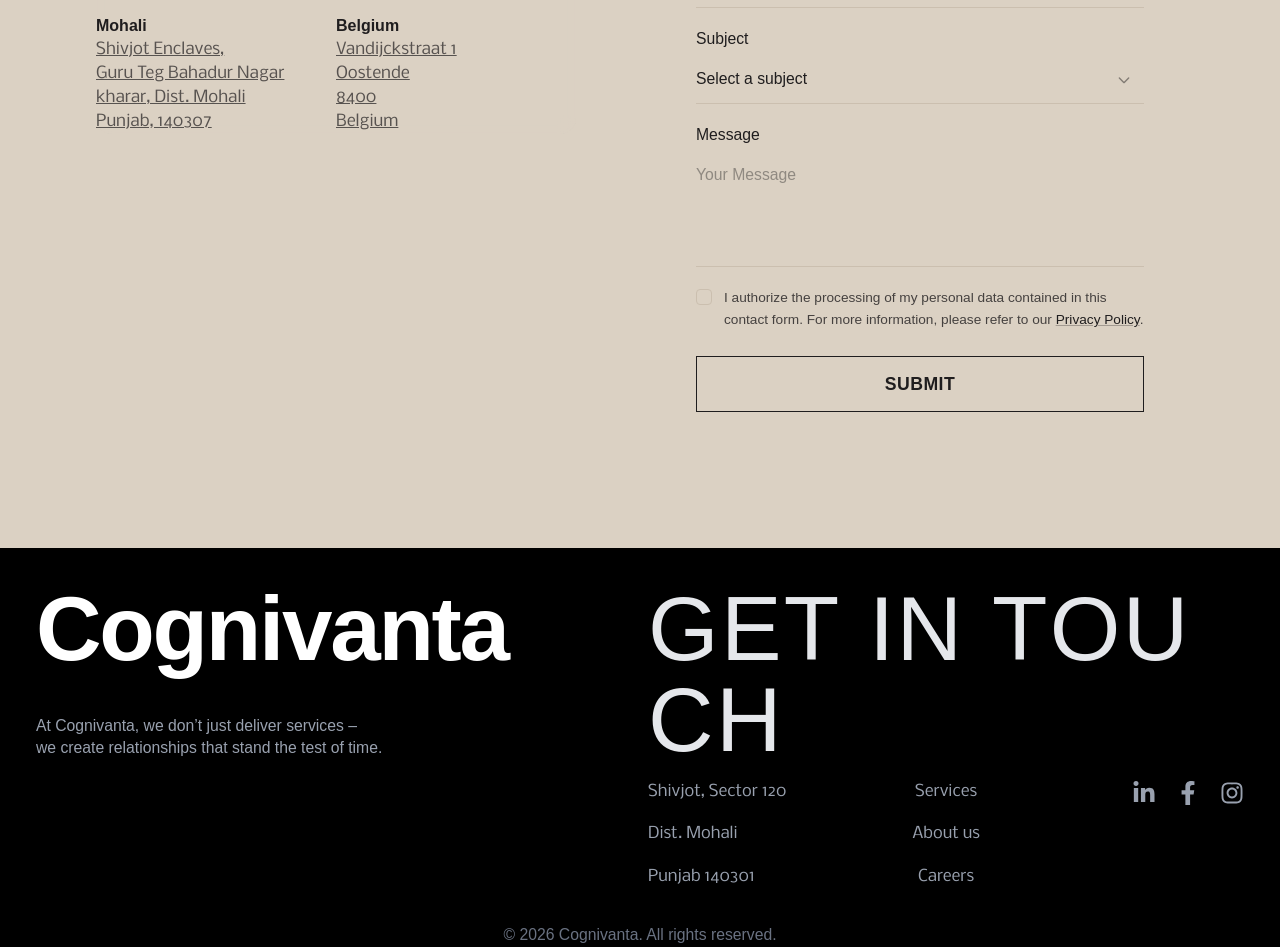
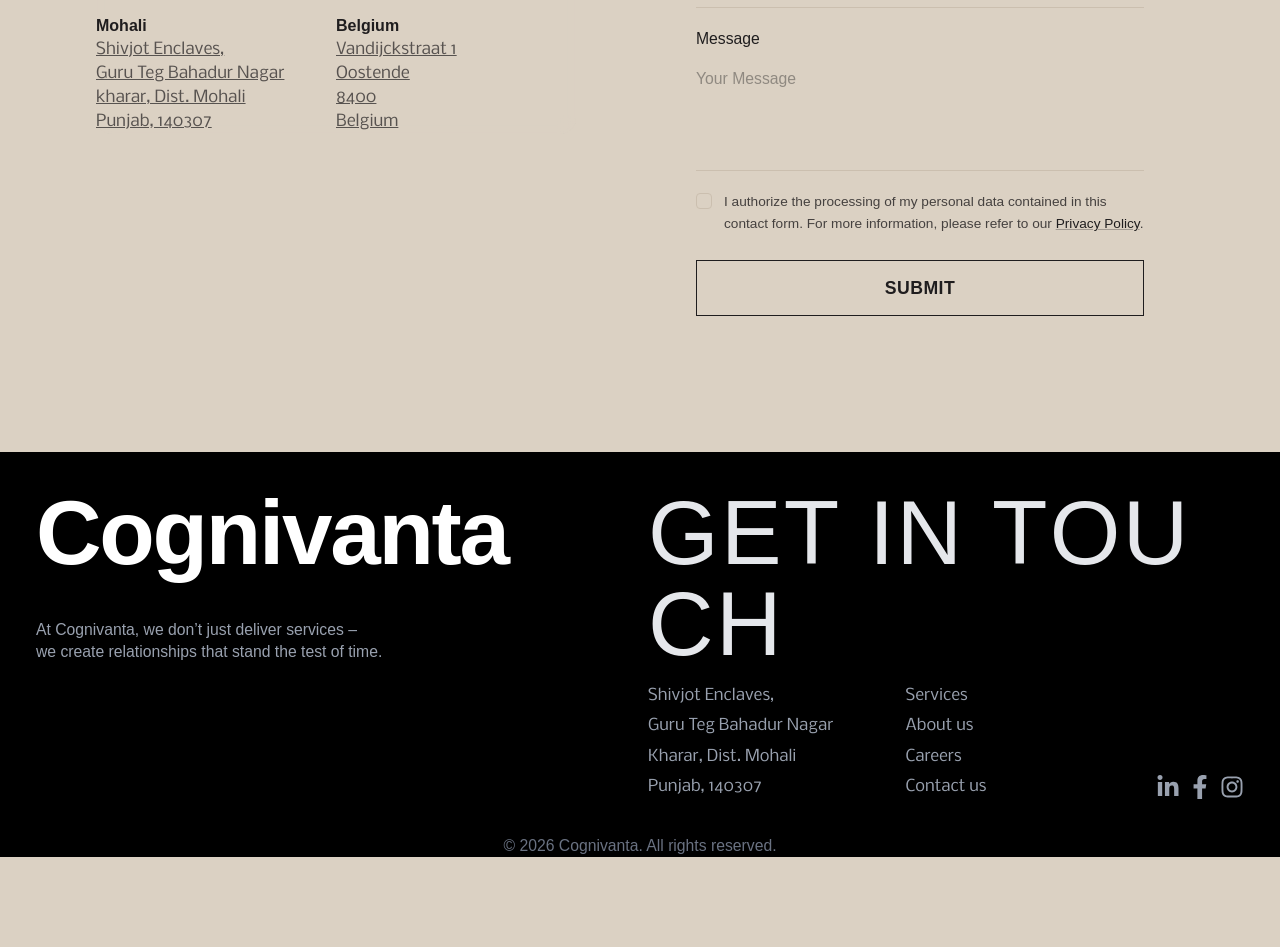
Before and after one commit to cognivanta/Website, a React (Vite) app: page /contact in a window 1280 px wide. Shown: the part 500-1447 px from the top of the page. After the commit the page ends 1357 px from the top, so only its background shows below. Built offline with nearby package versions, Linux system fonts and the light colour scheme.

Commit message:
remove subject from contact form

```diff
--- a/src/components/sections/home/ExpertiseSection.tsx
+++ b/src/components/sections/home/ExpertiseSection.tsx
@@ -92,7 +92,7 @@ const ServicesScroll: React.FC = () => {
             ))}
           </div>
           {/* Get In Touch Button */}
-          <div onClick={() => navigate('/contact?subject=Business Enquiry')} className='cursor-pointer sm:self-end flex items-center justify-center md:w-full sm:w-fit bg-headline text-text-inverse py-3 px-6 md:px-0'>
+          <div onClick={() => navigate('/contact')} className='cursor-pointer sm:self-end flex items-center justify-center md:w-full sm:w-fit bg-headline text-text-inverse py-3 px-6 md:px-0'>
             <button className='cursor-pointer w-fit uppercase text-center font-bold'>get in touch</button>
           </div>
         </div>
--- a/src/components/sections/home/Footer.tsx
+++ b/src/components/sections/home/Footer.tsx
@@ -11,22 +11,26 @@ const FooterRight: React.FC = () => {
       <div className="w-fit">
         <AnimatedText
           text="GET IN TOUCH"
-          onClick={() => navigate('/contact?subject=Business Enquiry')}
+          onClick={() => navigate('/contact')}
           className="cursor-pointer sm:text-3xl md:text-6xl font-light tracking-wide text-gray-200"
         />
 
         <div className="w-full font-nobile flex flex-row pt-2">
-          <div className="flex-1 flex flex-col sm:gap-2 md:gap-5 text-sm text-gray-400">
-            <h1>Shivjot, Sector 120</h1>
-            <h1>Dist. Mohali</h1>
-            <h1>Punjab 140301</h1>
+          <div className="flex-1 flex flex-col sm:gap-2 md:gap-2 text-sm text-gray-400">
+            <h1>Shivjot Enclaves,</h1>
+            <h1>Guru Teg Bahadur Nagar</h1>
+            <h1>Kharar, Dist. Mohali</h1>
+            <h1>Punjab, 140307</h1>
           </div>
-          <div className="flex-1 flex flex-col items-center sm:gap-2 md:gap-5 text-sm text-gray-400">
-            <h1 onClick={() => navigate('/#services')} className='cursor-pointer'>Services</h1>
-            <h1 onClick={() => navigate('/#about')} className='cursor-pointer'>About us</h1>
-            <h1 onClick={() => navigate('/careers')} className='cursor-pointer'>Careers</h1>
+          <div className="flex-1 flex flex-col items-center sm:gap-2 md:gap-2 text-sm text-gray-400">
+            <div className='flex flex-col gap-2'>
+              <h1 onClick={() => navigate('/#services')} className='cursor-pointer'>Services</h1>
+              <h1 onClick={() => navigate('/#about')} className='cursor-pointer'>About us</h1>
+              <h1 onClick={() => navigate('/careers')} className='cursor-pointer'>Careers</h1>
+              <h1 onClick={() => navigate('/contact')} className='cursor-pointer'>Contact us</h1>
+            </div>
           </div>
-          <div className="start-end flex-1 flex justify-end sm:gap-8 md:gap-5 text-xl text-gray-400">
+          <div className="flex-1 flex flex-row justify-end items-end sm:gap-2 md:gap-2 text-xl text-gray-400">
             <FaLinkedinIn className="hover:text-white transition cursor-pointer" />
             <FaFacebookF className="hover:text-white transition cursor-pointer" />
             <FaInstagram className="hover:text-white transition cursor-pointer" />
--- a/src/components/sections/home/ServicesSection.tsx
+++ b/src/components/sections/home/ServicesSection.tsx
@@ -129,7 +129,7 @@ const ServiceCard: React.FC<ServiceCardProps> = ({ data, index, totalCount, prev
 
                     {/* Conditionally render the big GET IN TOUCH link on the last section */}
                     {isLastSection && (
-                        <div onClick={() => navigate('/contact?subject=Business Enquiry')} className="cursor-pointer mt-8 md:mt-16 w-full shrink-0">
+                        <div onClick={() => navigate('/contact')} className="cursor-pointer mt-8 md:mt-16 w-full shrink-0">
                             <a className="inline-block pt-5 w-full group items-center transition-all duration-300">
                                 <h2 className="text-center text-3xl sm:text-5xl md:text-7xl lg:text-7xl uppercase font-bold tracking-tight border-b-4 lg:border-b-8 border-transparent group-hover:border-current transition-all duration-300">
                                     GET IN TOUCH
--- a/src/pages/Enquire.tsx
+++ b/src/pages/Enquire.tsx
@@ -44,6 +44,8 @@ const ClockIcon = () => (
 
 const Enquire: React.FC = () => {
     const [searchParams] = useSearchParams();
+    const subjectParam = searchParams.get('subject');
+    const showSubject = !!subjectParam;
     const [form, setForm] = useState({
         name: '',
         email: '',
@@ -57,11 +59,12 @@ const Enquire: React.FC = () => {
 
     // Pre-populate subject from ?subject= query param (accepts custom values too)
     useEffect(() => {
-        const subjectParam = searchParams.get('subject');
         if (subjectParam) {
             setForm(prev => ({ ...prev, subject: subjectParam }));
+        } else {
+            setForm(prev => ({ ...prev, subject: '' }));
         }
-    }, [searchParams]);
+    }, [subjectParam]);
 
     // Build the option list: include any custom subject not already in SUBJECTS
     const customSubject =
@@ -73,7 +76,7 @@ const Enquire: React.FC = () => {
         if (!form.email.trim()) e.email = 'Email is required.';
         else if (!/\S+@\S+\.\S+/.test(form.email)) e.email = 'Enter a valid email.';
         if (!form.mobile.trim()) e.mobile = 'Mobile number is required.';
-        if (!form.subject) e.subject = 'Please select a subject.';
+        if (showSubject && !form.subject) e.subject = 'Please select a subject.';
         if (!form.agreed) e.agreed = 'You must agree to the privacy policy.';
         return e;
     };
@@ -225,7 +228,8 @@ const Enquire: React.FC = () => {
                                                 />
                                             </Field>
 
-                                            {/* Subject */}
+                                            {/* Subject – only shown when arriving via ?subject= param */}
+                                            {showSubject && (
                                                 <Field label="Subject" htmlFor="subject" error={errors.subject}>
                                                     <div className="relative">
                                                         <select
@@ -250,6 +254,7 @@ const Enquire: React.FC = () => {
                                                         </span>
                                                     </div>
                                                 </Field>
+                                            )}
 
                                             {/* Message */}
                                             <Field label="Message" htmlFor="your-message">
```
Lines whose indentation alone changed are shown as unchanged.
